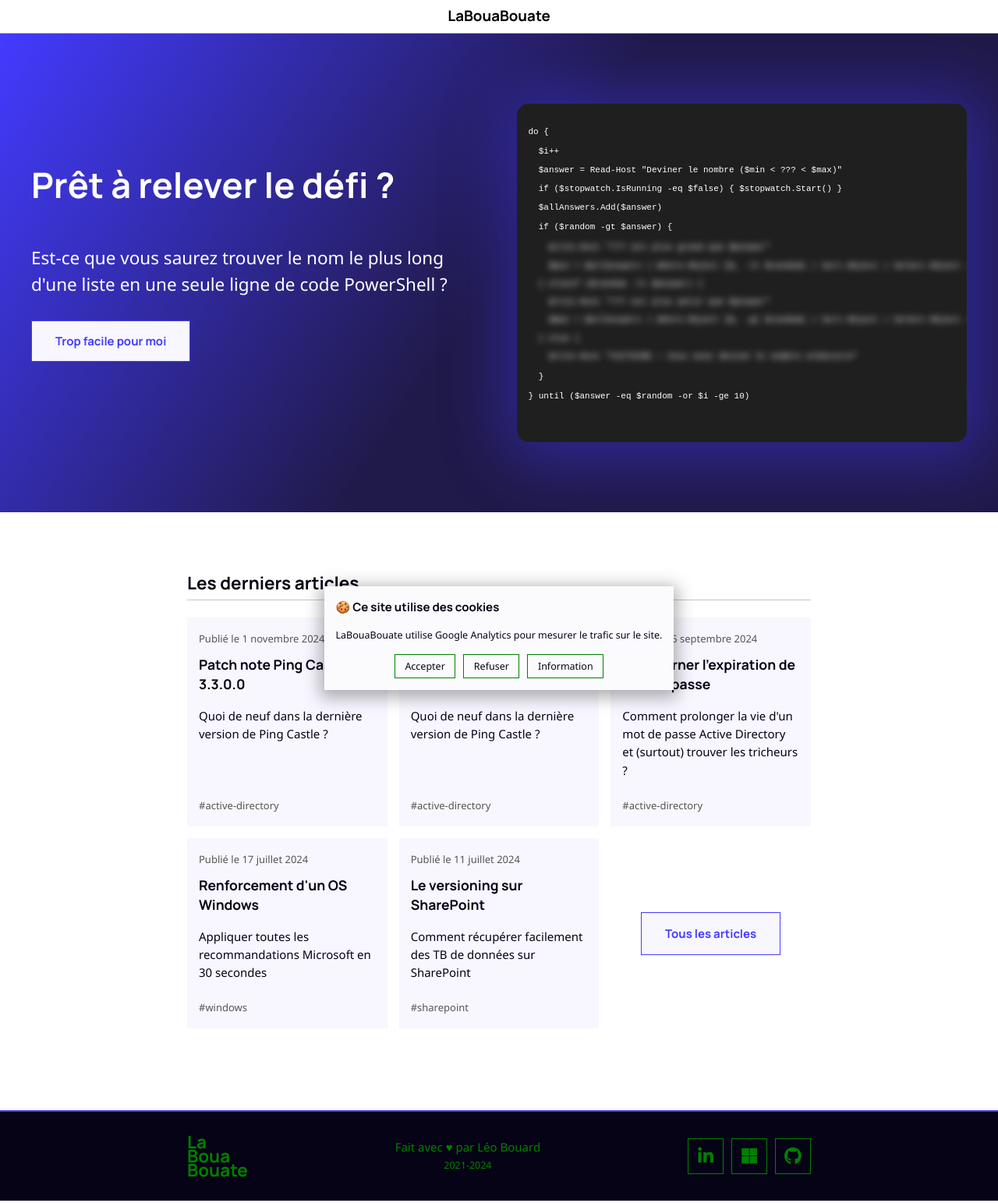
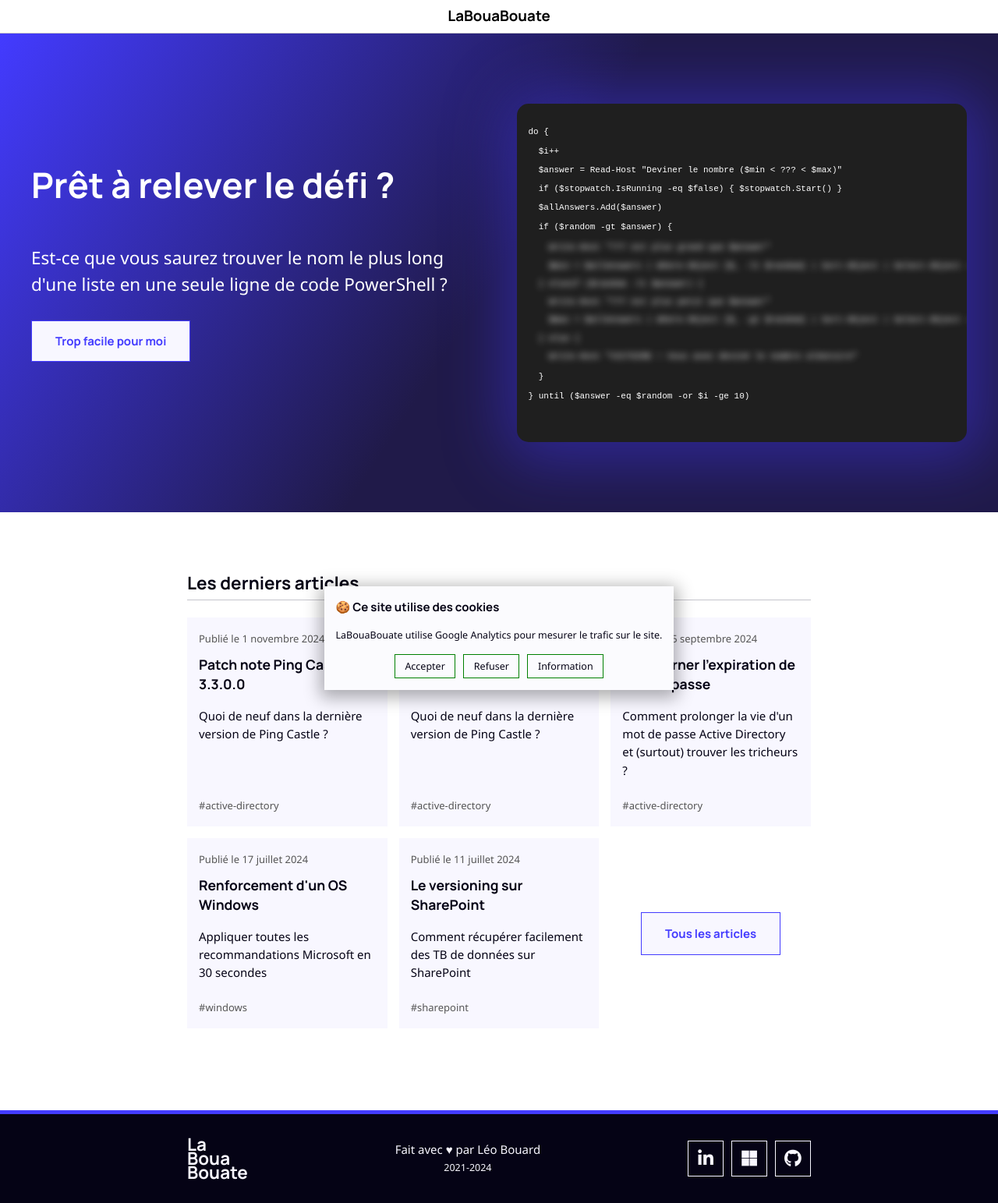
Before and after one commit to leobouard/leobouard.github.io, a Jekyll site: the page built from _pages/index.html, in a window 1280 px wide. Shown: the whole page at 78% size. Built offline with Jekyll 4.4.1, drawn with Linux system fonts in a browser that asks for light colours; nearby versions of some CDN libraries; some web fonts are replaced.

Commit message:
Update footer.scss

```diff
--- a/_sass/footer.scss
+++ b/_sass/footer.scss
@@ -1,8 +1,8 @@
 footer {
-    border-top: 2px solid var(--primary);
+    border-top: 5px solid var(--primary);
     padding: 2em;
     background-color: var(--text);
-    color: var(--secondary);
+    color: var(--lightaccent);
     margin-top: 5em;
 }
 
@@ -45,9 +45,9 @@
 }
 
 div.footer-links a {
-    color: var(--secondary);
+    color: var(--lightaccent);
     padding: 10px;
-    border: 1px solid var(--secondary);
+    border: 1px solid;
     height: 24px;
     width: 24px;
 }
```
